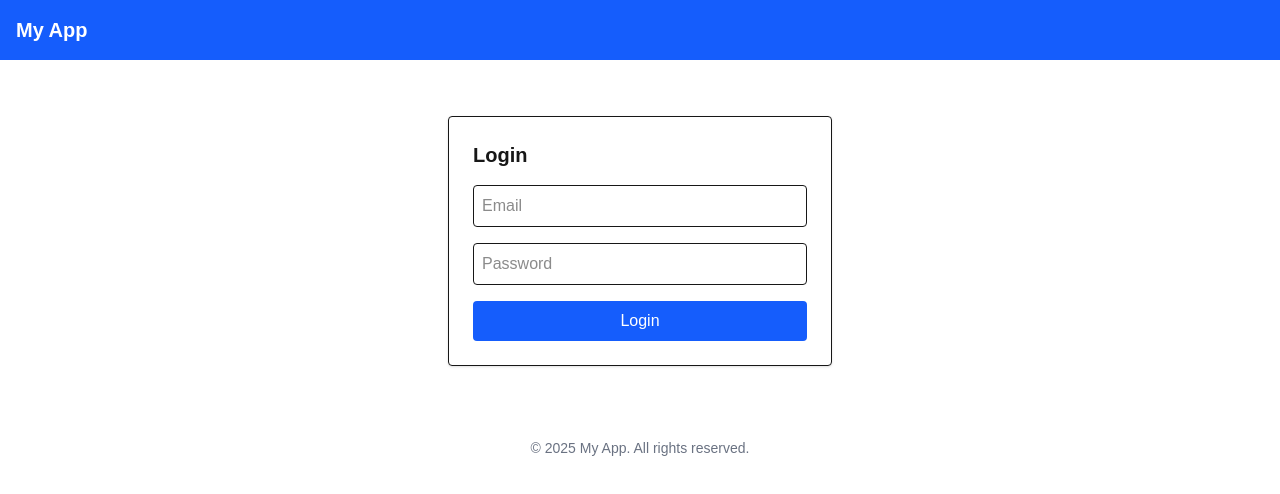
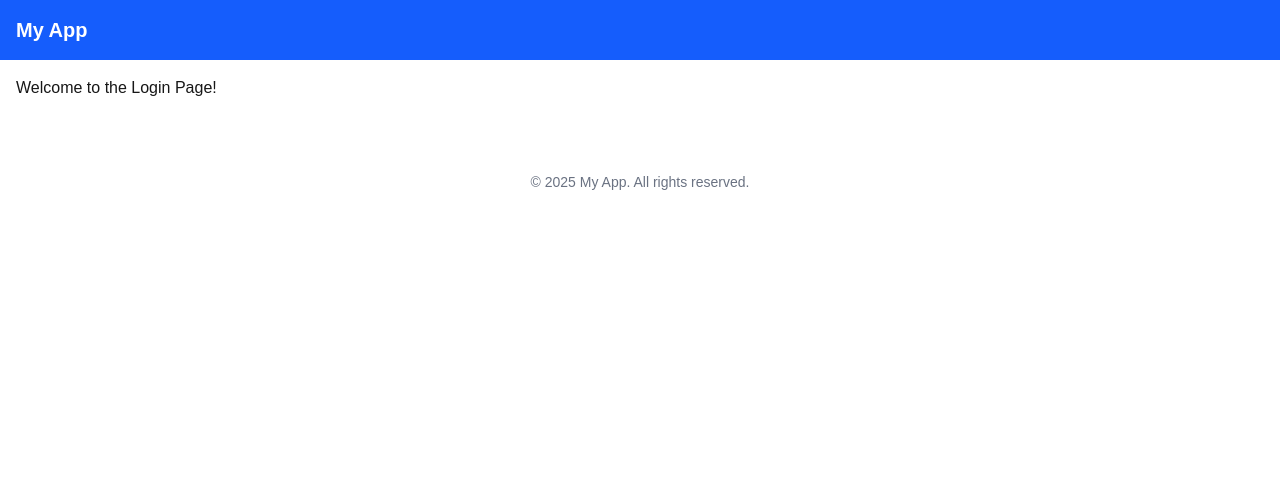
Before and after one commit to ayushnegi369/BookStoreAI, a Next.js app: page /login in a window 1280 px wide. Shown: the top 494 px of the page. Built offline with nearby package versions, Linux system fonts and the light colour scheme.

Commit message:
Temporary change will be removed

```diff
--- a/src/app/login/page.js
+++ b/src/app/login/page.js
@@ -1,44 +1,9 @@
-"use client"; // if you're using the App Router
+import React from "react";
 
-import { useState } from "react";
+const LoginPage = () => {
+    return <div className="">
+        Welcome to the Login Page!
+    </div>;
+};
 
-export default function Login() {
-    const [email, setEmail] = useState("");
-    const [password, setPassword] = useState("");
-
-    const handleSubmit = (e) => {
-        e.preventDefault();
-        // Handle login logic here (e.g., send to API route)
-        console.log("Logging in with:", { email, password });
-    };
-
-    return (
-        <div className="max-w-sm mx-auto mt-10 p-6 border rounded shadow">
-            <h2 className="text-xl font-semibold mb-4">Login</h2>
-            <form onSubmit={handleSubmit} className="space-y-4">
-                <input
-                    type="email"
-                    placeholder="Email"
-                    value={email}
-                    onChange={(e) => setEmail(e.target.value)}
-                    required
-                    className="w-full p-2 border rounded"
-                />
-                <input
-                    type="password"
-                    placeholder="Password"
-                    value={password}
-                    onChange={(e) => setPassword(e.target.value)}
-                    required
-                    className="w-full p-2 border rounded"
-                />
-                <button
-                    type="submit"
-                    className="w-full bg-blue-600 text-white p-2 rounded hover:bg-blue-700"
-                >
-                    Login
-                </button>
-            </form>
-        </div>
-    );
-}
+export default LoginPage;
--- a/src/app/page.js
+++ b/src/app/page.js
@@ -14,7 +14,7 @@ export default function Home() {
         />
         <ol className="list-inside list-decimal text-sm/6 text-center sm:text-left font-[family-name:var(--font-geist-mono)]">
           <li className="mb-2 tracking-[-.01em]">
-            Get started by editing{" "}
+            Welcome to Book AI{" "}
             <code className="bg-black/[.05] dark:bg-white/[.06] px-1 py-0.5 rounded font-[family-name:var(--font-geist-mono)] font-semibold">
               src/app/page.js
             </code>
```
